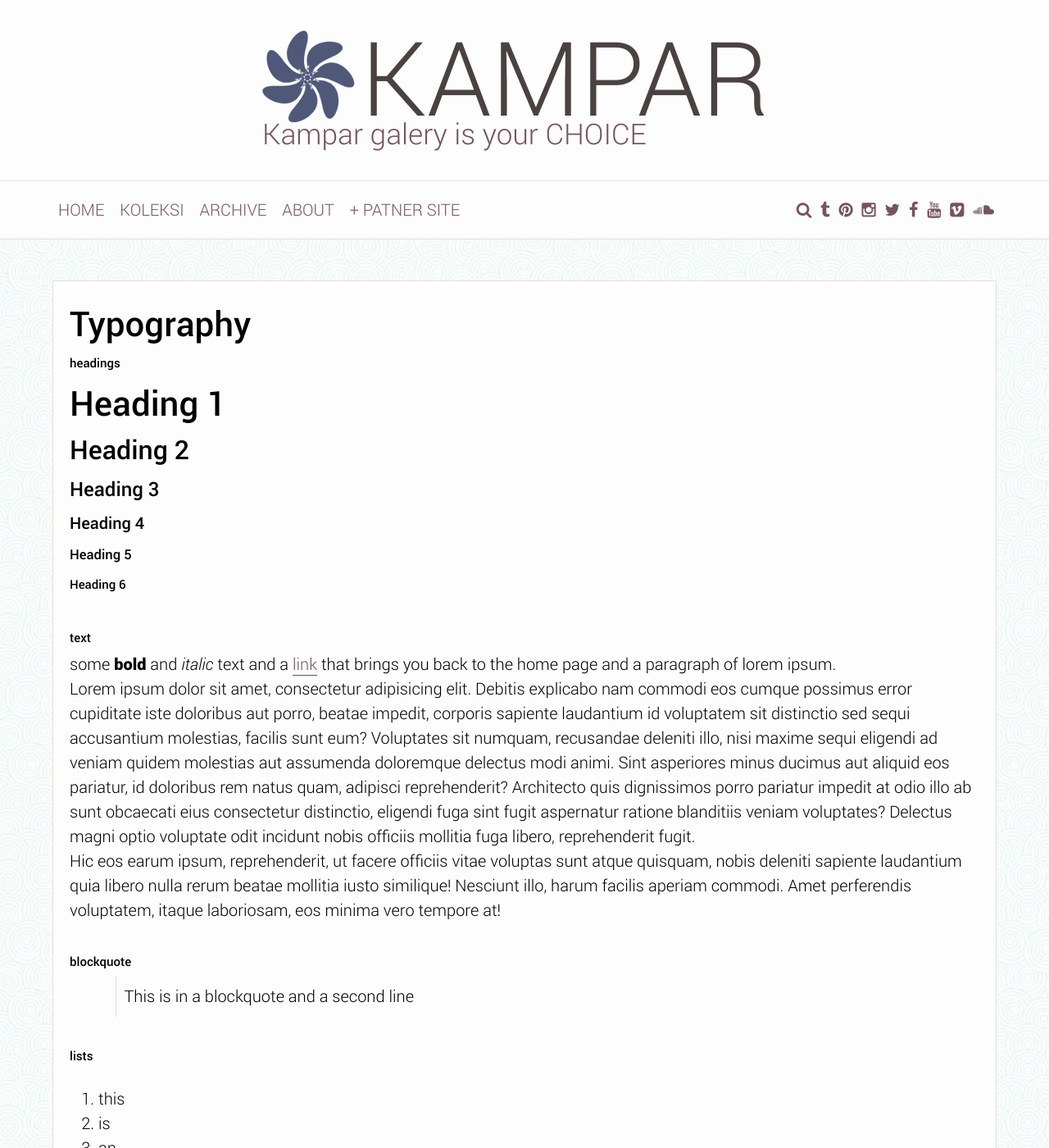
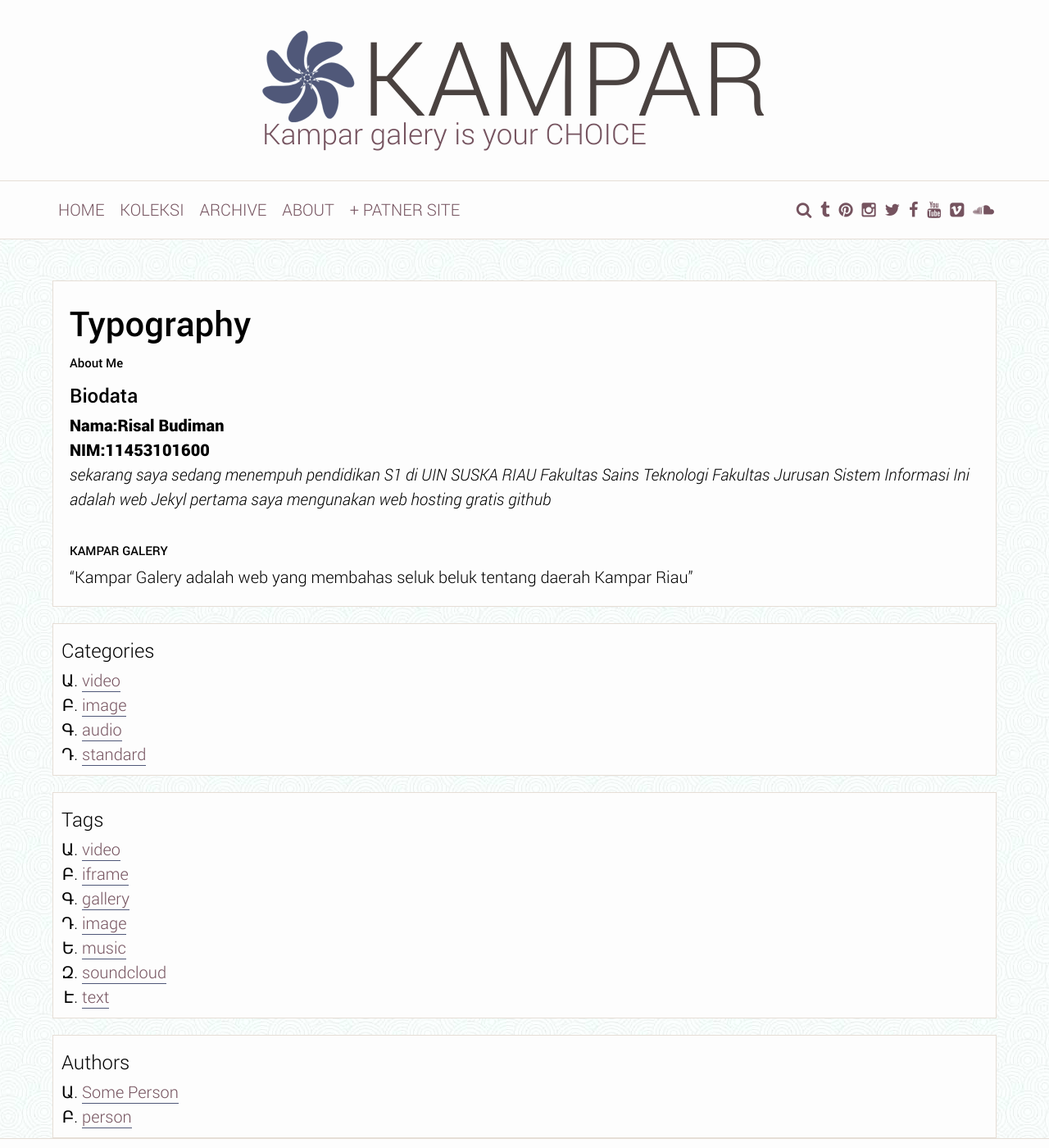
Before and after one commit to Risalbudiman/Risalbudiman.github.io, a Jekyll site: the page built from typography/index.md, in a window 1280 px wide and 1400 px high. Shown: the whole window at 82% size. Built offline with Jekyll 4.4.1, drawn with Linux system fonts in a browser that asks for light colours; some of the changed text lies outside the part shown.

Commit message:
Update index.md

````diff
--- a/typography/index.md
+++ b/typography/index.md
@@ -2,64 +2,16 @@
 layout: page
 title: Typography
 ---
-###### headings
+###### About Me
 
-# Heading 1
+### Biodata
+**Nama:Risal Budiman**<br>
+**NIM:11453101600**<br>
 
-## Heading 2
-
-### Heading 3
-
-#### Heading 4
-
-##### Heading 5
-
-###### Heading 6
+_sekarang saya sedang menempuh pendidikan S1 di UIN SUSKA RIAU Fakultas Sains Teknologi Fakultas Jurusan Sistem Informasi
+Ini adalah web Jekyl pertama saya mengunakan web hosting gratis github_
 
 <br>
 
-###### text
-
-some **bold** and _italic_ text and a [link](/{{ site.baseurl | replace: '//', '/' }}) that brings you back to the home page and a paragraph of lorem ipsum.
-
-Lorem ipsum dolor sit amet, consectetur adipisicing elit. Debitis explicabo nam commodi eos cumque possimus error cupiditate iste doloribus aut porro, beatae impedit, corporis sapiente laudantium id voluptatem sit distinctio sed sequi accusantium molestias, facilis sunt eum? Voluptates sit numquam, recusandae deleniti illo, nisi maxime sequi eligendi ad veniam quidem molestias aut assumenda doloremque delectus modi animi. Sint asperiores minus ducimus aut aliquid eos pariatur, id doloribus rem natus quam, adipisci reprehenderit? Architecto quis dignissimos porro pariatur impedit at odio illo ab sunt obcaecati eius consectetur distinctio, eligendi fuga sint fugit aspernatur ratione blanditiis veniam voluptates? Delectus magni optio voluptate odit incidunt nobis officiis mollitia fuga libero, reprehenderit fugit.
-
-Hic eos earum ipsum, reprehenderit, ut facere officiis vitae voluptas sunt atque quisquam, nobis deleniti sapiente laudantium quia libero nulla rerum beatae mollitia iusto similique! Nesciunt illo, harum facilis aperiam commodi. Amet perferendis voluptatem, itaque laboriosam, eos minima vero tempore at!
-
-<br>
-
-###### blockquote
-
-> This is in a blockquote
-  and a second line
-
-<br>
-
-###### lists
-1. this
-1. is
-1. an
-1. ordered
-1. list
-
-* and
-* this
-* an
-* unordered
-* list
-
-<br>
-
-###### code
-You can show inline code (a link in markdown: `[linktext](url)`)
-
-or a whole block
-
-``` scss
-blockquote{
-    margin-left: 5%;
-    padding: 10px;
-    box-sizing: border-box;
-    border-left: $line;
-}
-```
+###### KAMPAR GALERY <br>
+"Kampar Galery adalah web yang membahas seluk beluk tentang daerah Kampar Riau"
````
